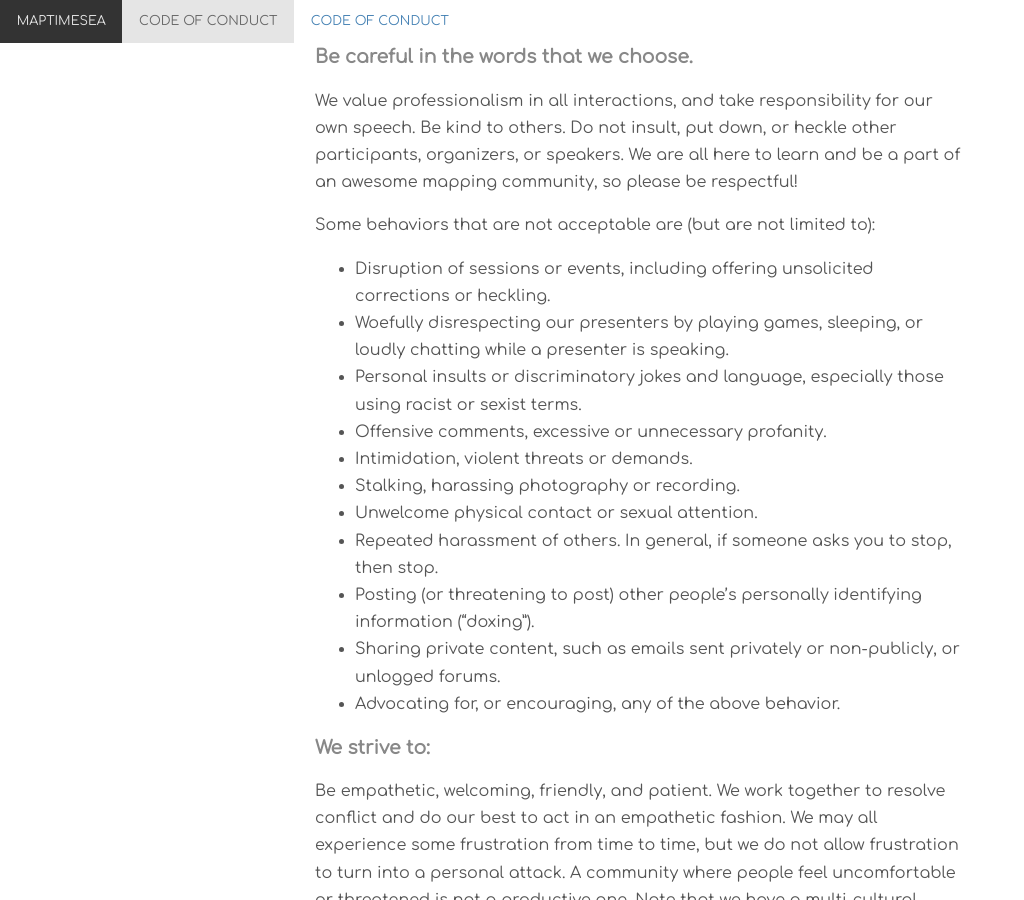
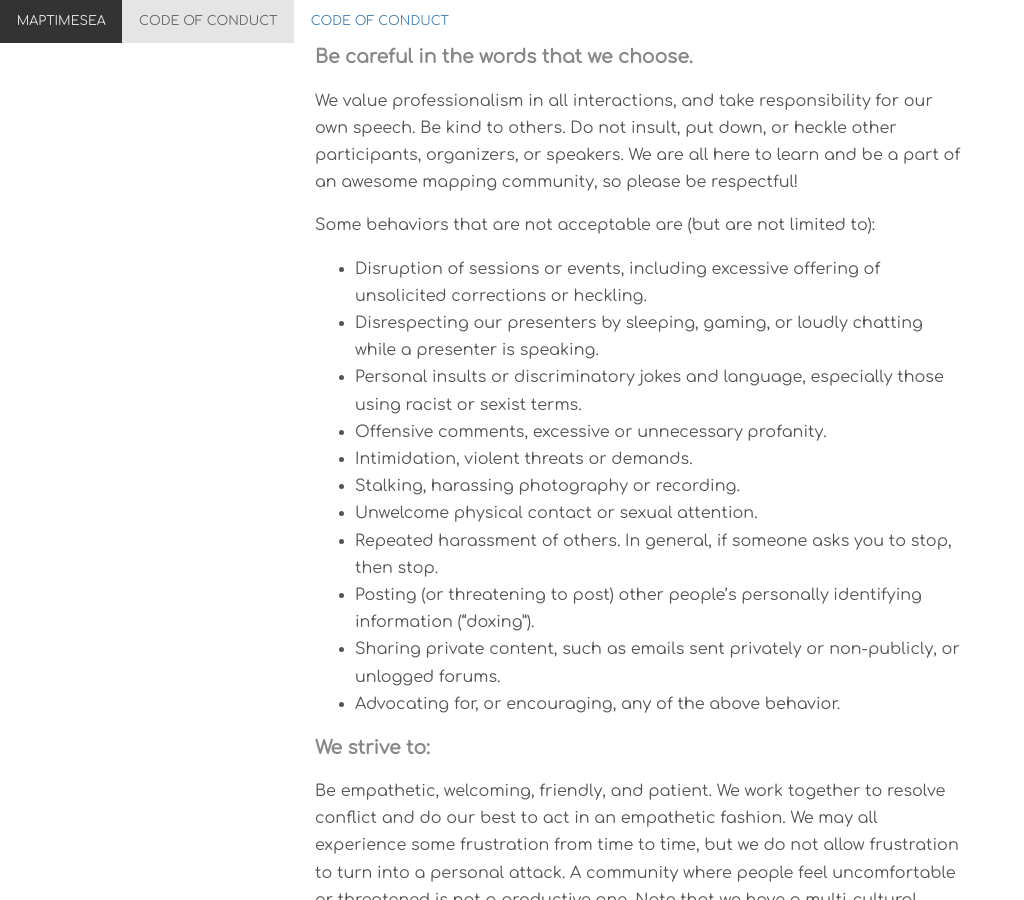
Before and after one commit to MaptimeSEA/maptimesea.github.io, a Jekyll site: the page built from conduct/index.md, in a window 1280 px wide and 900 px high, scrolled down 1152 px. Shown: the whole window, without its empty margins (0-1024 px from the left). Built offline with Jekyll 4.4.1, drawn with Linux system fonts in a browser that asks for light colours; nearby versions of some CDN libraries; our own code applies the rules of GitHub Pages for plain Markdown files; Markdown is read by kramdown in place of the engine named in the settings.

Commit message:
Reword behavior

```diff
--- a/conduct/index.md
+++ b/conduct/index.md
@@ -26,8 +26,8 @@ We value professionalism in all interactions, and take responsibility for our ow
 
 Some behaviors that are not acceptable are (but are not limited to):
 
-- Disruption of sessions or events, including offering unsolicited corrections or heckling.
-- Woefully disrespecting our presenters by playing games, sleeping, or loudly chatting while a presenter is speaking.
+- Disruption of sessions or events, including excessive offering of unsolicited corrections or heckling.
+- Disrespecting our presenters by sleeping, gaming, or loudly chatting while a presenter is speaking.
 - Personal insults or discriminatory jokes and language, especially those using racist or sexist terms.
 - Offensive comments, excessive or unnecessary profanity.
 - Intimidation, violent threats or demands.
```
